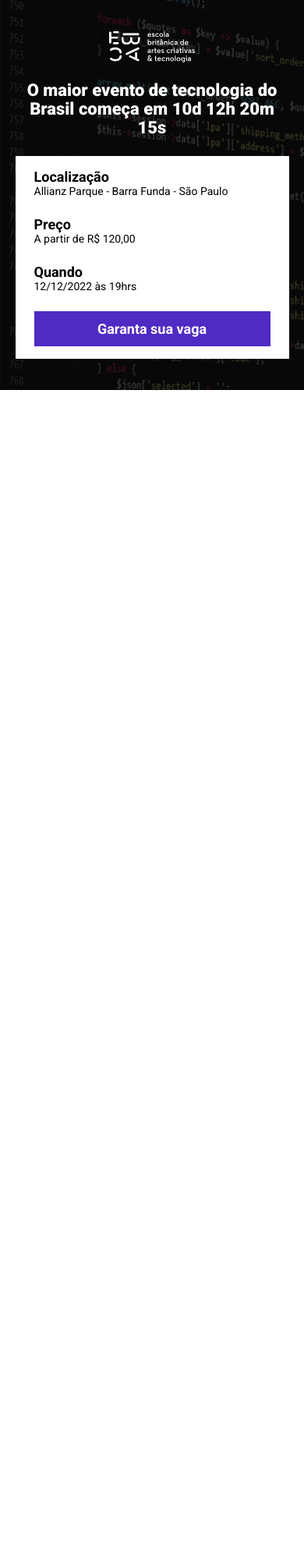
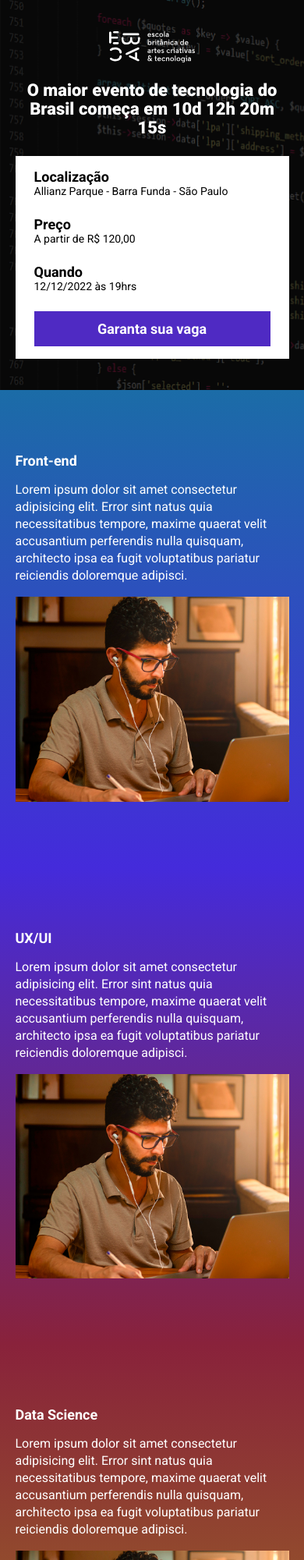
Before and after one commit to kinkadashin/tech_talks, a website built with Parcel: page src/index.html in a window 390 px wide. Shown: the top 2000 px of the page at 78% size. Before the commit the page ends 844 px from the top, so only its background shows below. Built offline with nearby package versions, Linux system fonts and the light colour scheme.

Commit message:
criando variaveis e eventos

```diff
--- a/src/index.html
+++ b/src/index.html
@@ -8,6 +8,7 @@
     <link rel="preconnect" href="https://fonts.gstatic.com" crossorigin>
     <link href="https://fonts.googleapis.com/css2?family=Roboto:wght@400;700;900&display=swap" rel="stylesheet">
     <link rel="stylesheet" href="./styles/main.scss">
+    <link rel="stylesheet" href="https://unpkg.com/aos@next/dist/aos.css" />
 </head>
 <body>
     <header class="hero">
@@ -35,7 +36,52 @@
             </div>
         </div>
     </header>
+    <section class="event event--frontend">
+        <div class="container" data-aos="fade-right">
+            <div class="event__details">
+                <h2 class="event__details__title">Front-end</h2>
+                <p class="event__details__description">
+                    Lorem ipsum dolor sit amet consectetur adipisicing elit. Error sint natus quia necessitatibus tempore, maxime quaerat velit accusantium perferendis nulla quisquam, architecto ipsa ea fugit voluptatibus pariatur reiciendis doloremque adipisci.
+                </p>
+            </div>
+            <img class="event__image" src="./images/frontend.png" alt="Front-end">
+        </div>
+    </section>
+    <section class="event event--ux-ui event--image-left">
+        <div class="container" data-aos="fade-left">
+            <div class="event__details">
+                <h2 class="event__details__title">UX/UI</h2>
+                <p class="event__details__description">
+                    Lorem ipsum dolor sit amet consectetur adipisicing elit. Error sint natus quia necessitatibus tempore, maxime quaerat velit accusantium perferendis nulla quisquam, architecto ipsa ea fugit voluptatibus pariatur reiciendis doloremque adipisci.
+                </p>
+            </div>
+            <img class="event__image" src="./images/frontend.png" alt="Front-end">
+        </div>
+    </section>
+    <section class="event event--data-science">
+        <div class="container" data-aos="fade-right">
+            <div class="event__details">
+                <h2 class="event__details__title">Data Science</h2>
+                <p class="event__details__description">
+                    Lorem ipsum dolor sit amet consectetur adipisicing elit. Error sint natus quia necessitatibus tempore, maxime quaerat velit accusantium perferendis nulla quisquam, architecto ipsa ea fugit voluptatibus pariatur reiciendis doloremque adipisci.
+                </p>
+            </div>
+            <img class="event__image" src="./images/frontend.png" alt="Front-end">
+        </div>
+    </section>
+    <section class="event event--backend event--image-left">
+        <div class="container" data-aos="fade-left">
+            <div class="event__details">
+                <h2 class="event__details__title">Back-end</h2>
+                <p class="event__details__description">
+                    Lorem ipsum dolor sit amet consectetur adipisicing elit. Error sint natus quia necessitatibus tempore, maxime quaerat velit accusantium perferendis nulla quisquam, architecto ipsa ea fugit voluptatibus pariatur reiciendis doloremque adipisci.
+                </p>
+            </div>
+            <img class="event__image" src="./images/frontend.png" alt="Front-end">
+        </div>
+    </section>
 
+    <script src="https://unpkg.com/aos@next/dist/aos.js"></script>
     <script src="./scripts/main.js"></script>
 </body>
 </html>
--- a/src/scripts/main.js
+++ b/src/scripts/main.js
@@ -1 +1 @@
-console.log("Olá Mundo!")
+AOS.init();
--- /dev/null
+++ b/src/styles/_event.scss
@@ -0,0 +1,63 @@
+@use 'variables';
+
+.event {
+    padding: 80px 0;
+
+    &--frontend{
+        background-image: linear-gradient(variables.$blue1, variables.$blue2);
+    }
+
+    &--ux-ui{
+        background-image: linear-gradient(variables.$blue2, variables.$pink);
+    }
+
+    &--data-science{
+        background-image: linear-gradient(variables.$pink, variables.$yellow);
+    }
+
+    &--backend{
+        background-image: linear-gradient(variables.$yellow, variables.$pink);
+    }
+
+    &--image-left {
+        .container {
+            flex-direction: row-reverse;
+        }
+    }
+
+    .container {
+        display: flex;
+        gap: 40px;
+    }
+
+    &__details {
+        &__title {
+            font-size: 18px;
+            font-weight: bold;
+            margin-bottom: 16px;
+        }
+
+        &__description {
+            font-size: 16px;
+            line-height: 22px;
+        }
+    }
+
+    &__image {
+        max-width: 360px;
+    }
+
+    @media (max-width: 640px) {
+        .container {
+            display: block;
+        }
+
+        &__details {
+            margin: 0 0 16px;
+        }
+
+        &__image {
+            max-width: 100%;
+        }
+    }
+}
--- a/src/styles/_hero.scss
+++ b/src/styles/_hero.scss
@@ -1,3 +1,5 @@
+@use 'variables';
+
 .hero {
     padding: 64px 0 100px;
     background-image: url(../images/fundo.png);
@@ -16,7 +18,7 @@
         left: 0;
         width: 100%;
         height: 100%;
-        background-color: #000;
+        background-color: variables.$secondaryTextColor;
         opacity: .7;
     }
 
--- /dev/null
+++ b/src/styles/_variables.scss
@@ -0,0 +1,8 @@
+$textColor: #FFF;
+$secondaryTextColor: #000;
+
+$blue1: #1B6CA7;
+$blue2: #442BDB;
+$pink: #89223B;
+$yellow: #9C791D;
+$purple: #4F2AC3;
--- a/src/styles/components/_buttons.scss
+++ b/src/styles/components/_buttons.scss
@@ -1,3 +1,5 @@
+@use '../variables';
+
 .button {
     padding: 12px;
     font-size: 18px;
@@ -7,8 +9,8 @@
     white-space: nowrap;
 
     &--primary {
-        color: #FFF;
-        background-color: #4F2AC3;
+        color: variables.$textColor;
+        background-color: variables.$purple;
     }
 
     @media (max-width: 640px) {
--- a/src/styles/components/_infos_bar.scss
+++ b/src/styles/components/_infos_bar.scss
@@ -1,6 +1,8 @@
+@use '../variables';
+
 .infos-bar {
     padding: 16px 24px;
-    background-color: #fff;
+    background-color: variables.$textColor;
     display: flex;
     justify-content: space-between;
     &__infos {
@@ -9,10 +11,10 @@
 
         &__item {
             font-size: 14px;
-            color: #000;
+            color: variables.$secondaryTextColor;
 
             b {
-                color: #000;
+                color: variables.$secondaryTextColor;
                 font-size: 18px;
                 display: block;
             }
--- a/src/styles/main.scss
+++ b/src/styles/main.scss
@@ -1,13 +1,15 @@
 @use 'hero';
 @use 'components/infos_bar';
 @use 'components/buttons';
+@use 'event';
+@use 'variables';
 
 * {
     margin: 0;
     padding: 0;
     box-sizing: border-box;
     font-family: 'Roboto', sans-serif;
-    color: #fff;
+    color: variables.$textColor;
     list-style: none;
 }
 
```
